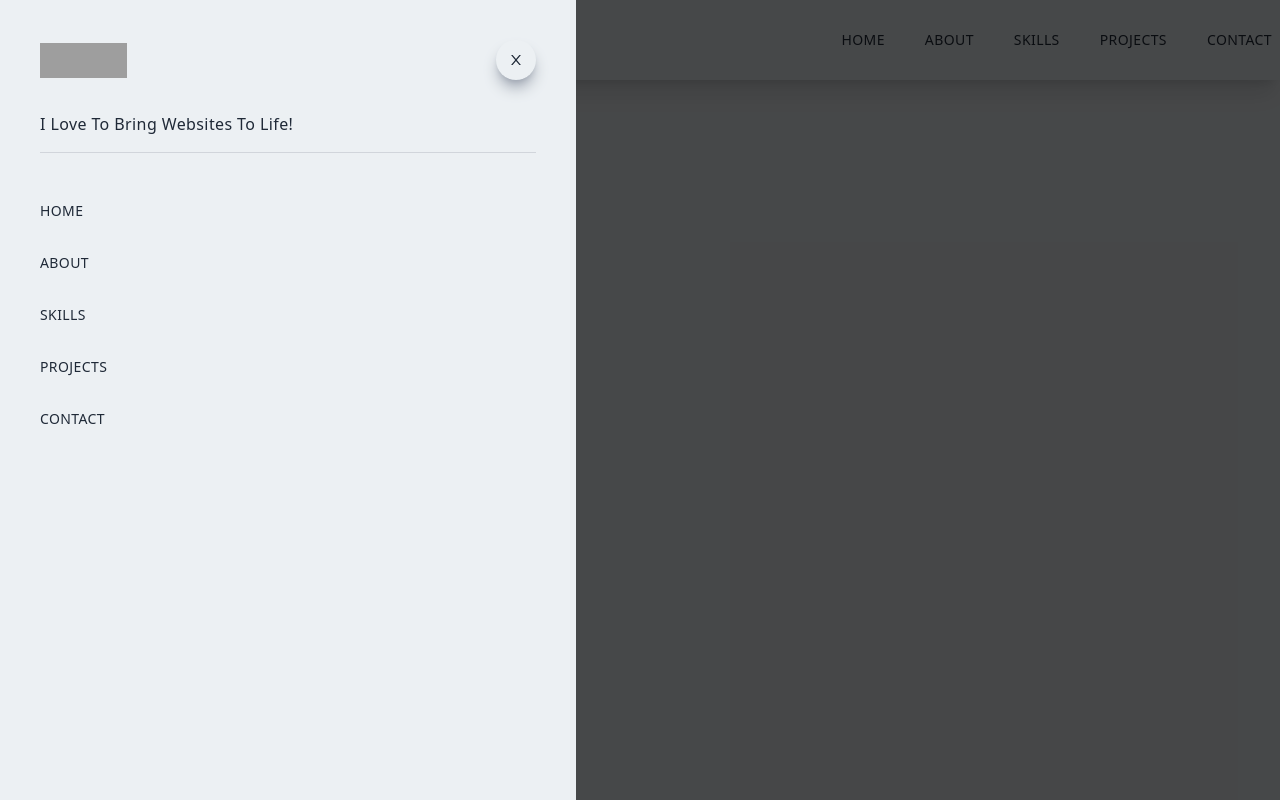
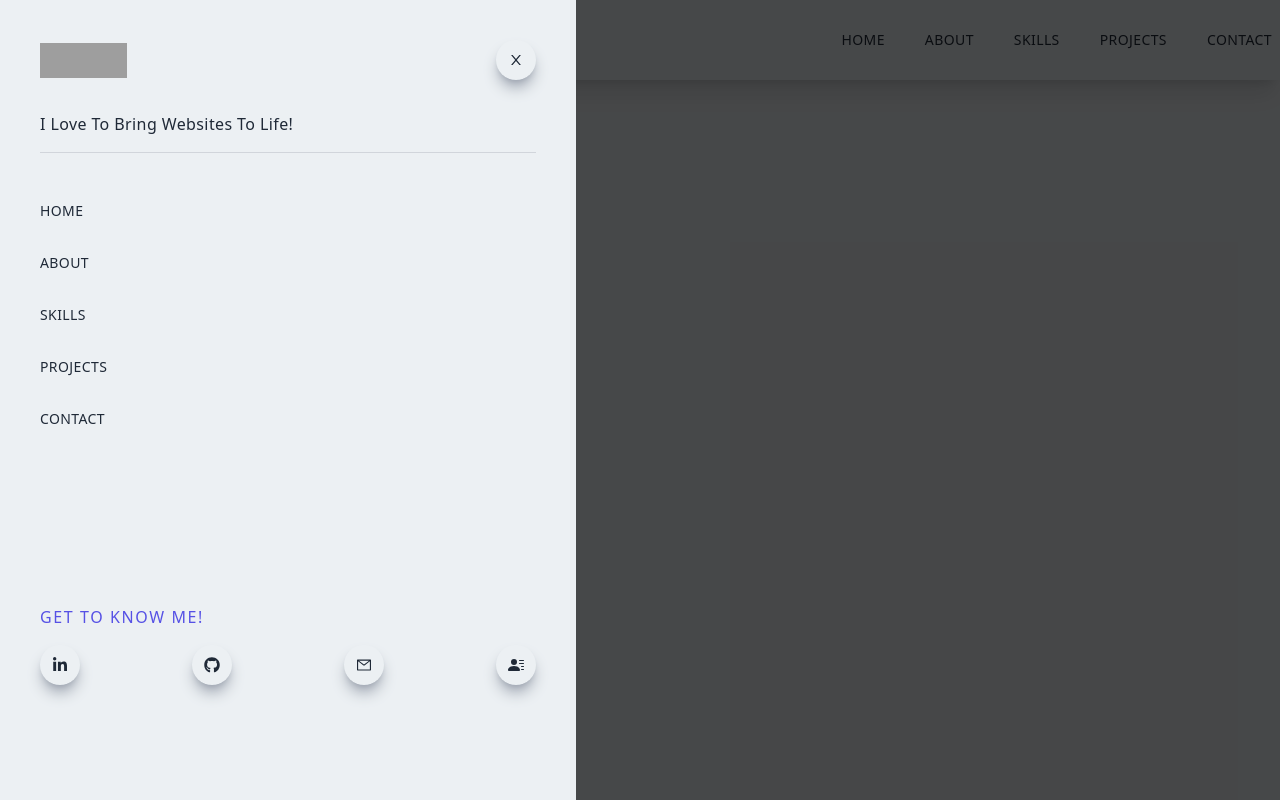
Before and after one commit to Zidan2k9/ulabdeen-nextjs-portfolio, a Next.js app: page / in a window 1280 px wide. Built offline with nearby package versions, Linux system fonts and the light colour scheme; grey boxes are pictures that could not be loaded.

Commit message:
Added icons for LinkedIn, GitHub, email and profile on Navbar

```diff
--- a/components/Navbar.jsx
+++ b/components/Navbar.jsx
@@ -1,7 +1,9 @@
 import Image from 'next/image'
 import Link from 'next/link'
-import React from 'react'
-import {AiOutlineClose, AiOutlineMenu} from 'react-icons/ai'
+import React, {useState} from 'react'
+import {AiOutlineClose, AiOutlineMail, AiOutlineMenu} from 'react-icons/ai'
+import {FaGithub, FaLinkedinIn} from 'react-icons/fa'
+import {BsFillPersonLinesFill} from 'react-icons/bs'
 
 const Navbar = () => {
   return (
@@ -63,6 +65,23 @@ const Navbar = () => {
                         <li className='py-4 text-sm'>Contact</li>
                         </Link>
                     </ul>
+                    <div className='pt-40'>
+                        <p className='uppercase tracking-widest text-[#5651e5]'>Get To Know Me!</p>
+                        <div className='flex items-center justify-between my-4 w-full sm:w-[80]'>
+                            <div className='rounded-full shadow-lg shadow-gray-400 p-3 cursor-pointer hover:scale-105 ease-in duration-300'>
+                            <FaLinkedinIn />
+                            </div>
+                            <div className='rounded-full shadow-lg shadow-gray-400 p-3 cursor-pointer hover:scale-105 ease-in duration-300'>
+                            <FaGithub />
+                            </div>
+                            <div className='rounded-full shadow-lg shadow-gray-400 p-3 cursor-pointer hover:scale-105 ease-in duration-300'>
+                            <AiOutlineMail />
+                            </div>
+                            <div className='rounded-full shadow-lg shadow-gray-400 p-3 cursor-pointer hover:scale-105 ease-in duration-300'>
+                            <BsFillPersonLinesFill />
+                            </div>
+                        </div>
+                    </div>
                 </div>
             </div>
         </div>
```
